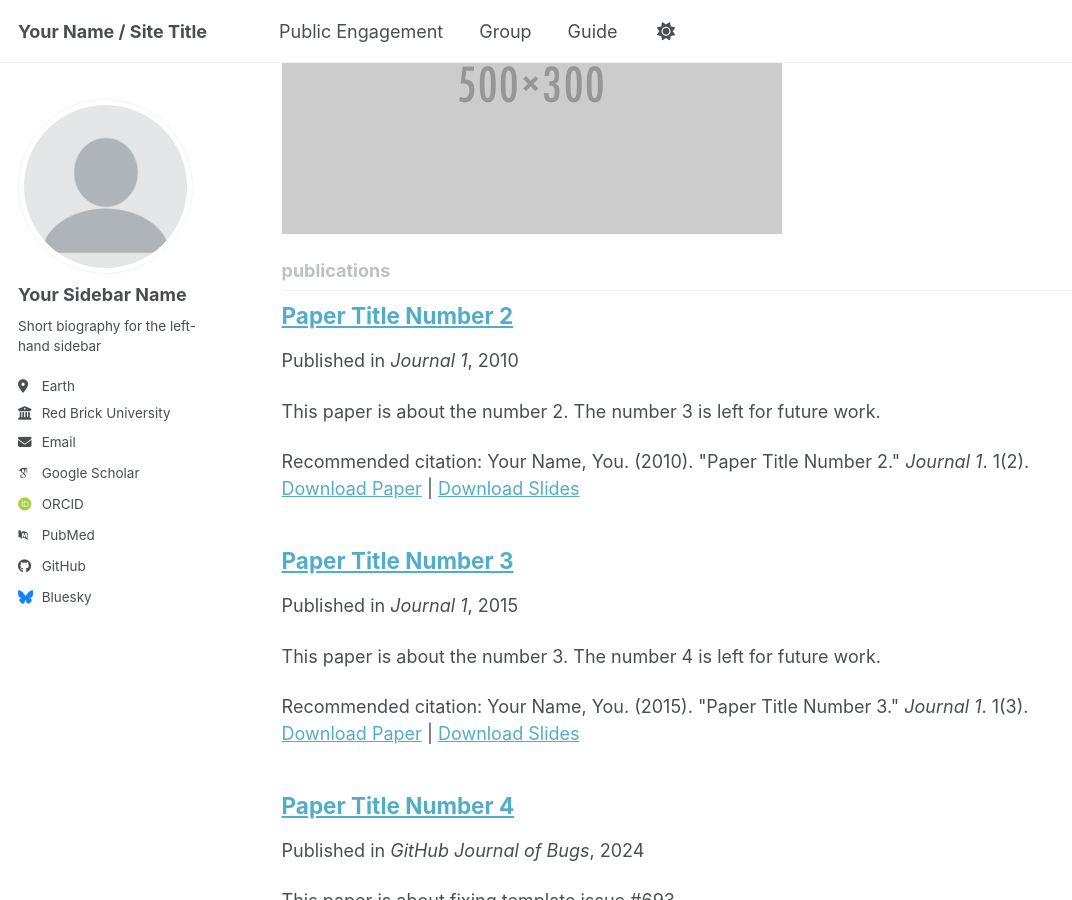
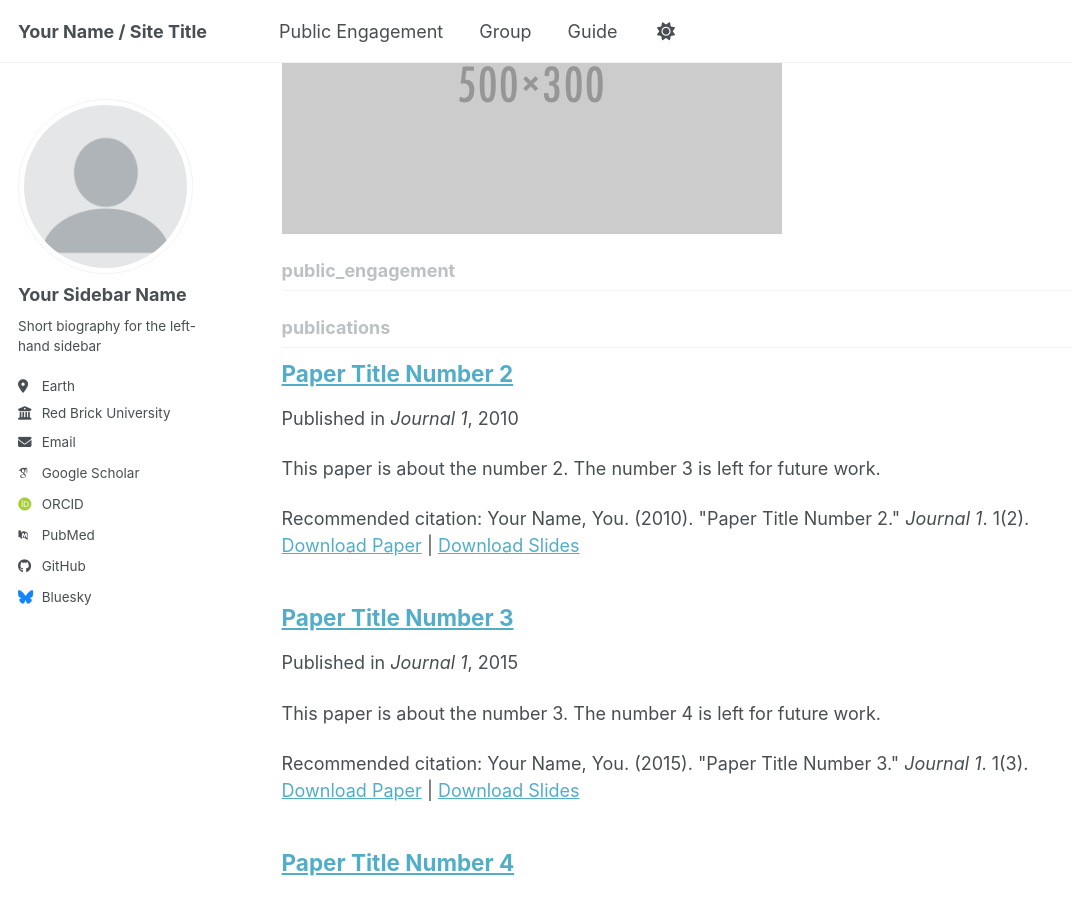
Before and after one commit to sofiemariekoksbang/sofiemariekoksbang.github.io, a Jekyll site: the page built from _pages/collection-archive.html, in a window 1280 px wide and 900 px high, scrolled down 851 px. Shown: the whole window, without its empty margins (0-1072 px from the left). Built offline with Jekyll 4.4.1, drawn with Linux system fonts in a browser that asks for light colours; some web fonts are replaced; a script bundle is joined from its source files by our own code; library files that are not in the unit come from our copies.

Commit message:
Add public_engagement settings to config

```diff
--- a/_config.yml
+++ b/_config.yml
@@ -233,6 +233,10 @@ collections:
   talks:
     output: true
     permalink: /:collection/:path/
+  public_engagement:
+    output: true
+    permalink: /public_engagement/:path/
+
 
 
 # These settings control how pages and collections are included in the site
```
